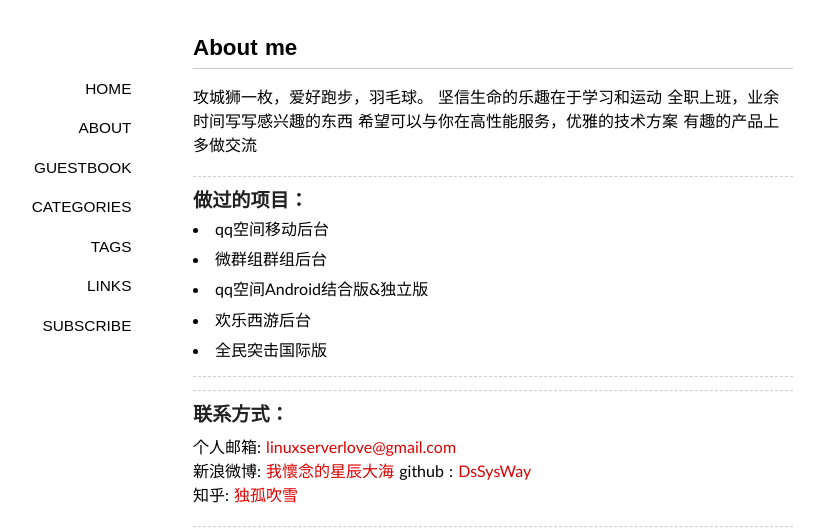
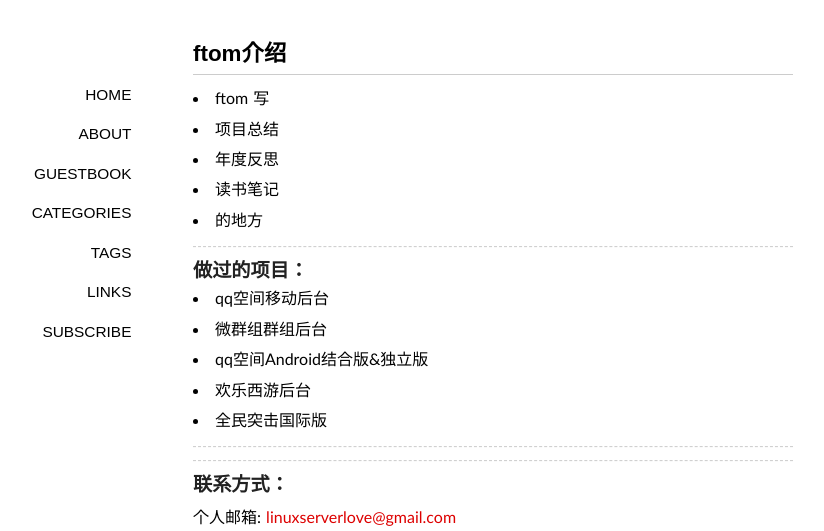
Before and after one commit to DsSysWay/DsSysWay.github.io, a Jekyll site: the page built from about/index.md, in a window 1280 px wide. Shown: the top 531 px of the page, without its empty margins (147-971 px from the left). Built offline with Jekyll 4.4.1, drawn with Linux system fonts in a browser that asks for light colours; some web fonts are replaced; Markdown is read by kramdown in place of the engine named in the settings; comment, search, counter and statistics services are not loaded; grey boxes are pictures that could not be loaded.

Commit message:
修改主页名字

```diff
--- a/_config.yml
+++ b/_config.yml
@@ -1,8 +1,8 @@
 markdown: rdiscount
 permalink: /:year/:month/:day/:title/
 url: http://dssysway.github.io
-author: chriswei
+author: ftom
 highlighter: pygments
 safe: true
 paginate: 16
-auto: true
+gems: [jekyll-paginate]
--- a/about/index.md
+++ b/about/index.md
@@ -1,16 +1,16 @@
 ---
-title: About me
+title:  ftom介绍
 layout: page
 comments: no
 ---
 
+* ftom 写
+* 项目总结
+* 年度反思
+* 读书笔记
+* 的地方
 
 
-攻城狮一枚，爱好跑步，羽毛球。
-坚信生命的乐趣在于学习和运动
-全职上班，业余时间写写感兴趣的东西
-希望可以与你在高性能服务，优雅的技术方案
-有趣的产品上多做交流
 
 ----
 
@@ -35,11 +35,6 @@ comments: no
 ###联系方式：
 
 个人邮箱: [linuxserverlove@gmail.com](mailto:linuxserverlove@gmail.com)
-新浪微博: [我懷念的星辰大海](http://weibo.com/beatbupt)
 github : [DsSysWay](https://github.com/DsSysWay)
-知乎: [独孤吹雪](http://www.zhihu.com/people/du-gu-chui-xue)
 
 ----
-
-
-[![新浪微博](http://service.t.sina.com.cn/widget/qmd/2702264127/a9f41cb1/3.png)](http://weibo.com/u/2702264127?s=6uyXnP)
--- a/index.html
+++ b/index.html
@@ -1,5 +1,5 @@
 ---
-title: 吹雪主页
+title: ftom
 layout: page
 ---
 
```
Also changed, not shown: 8 other files.
